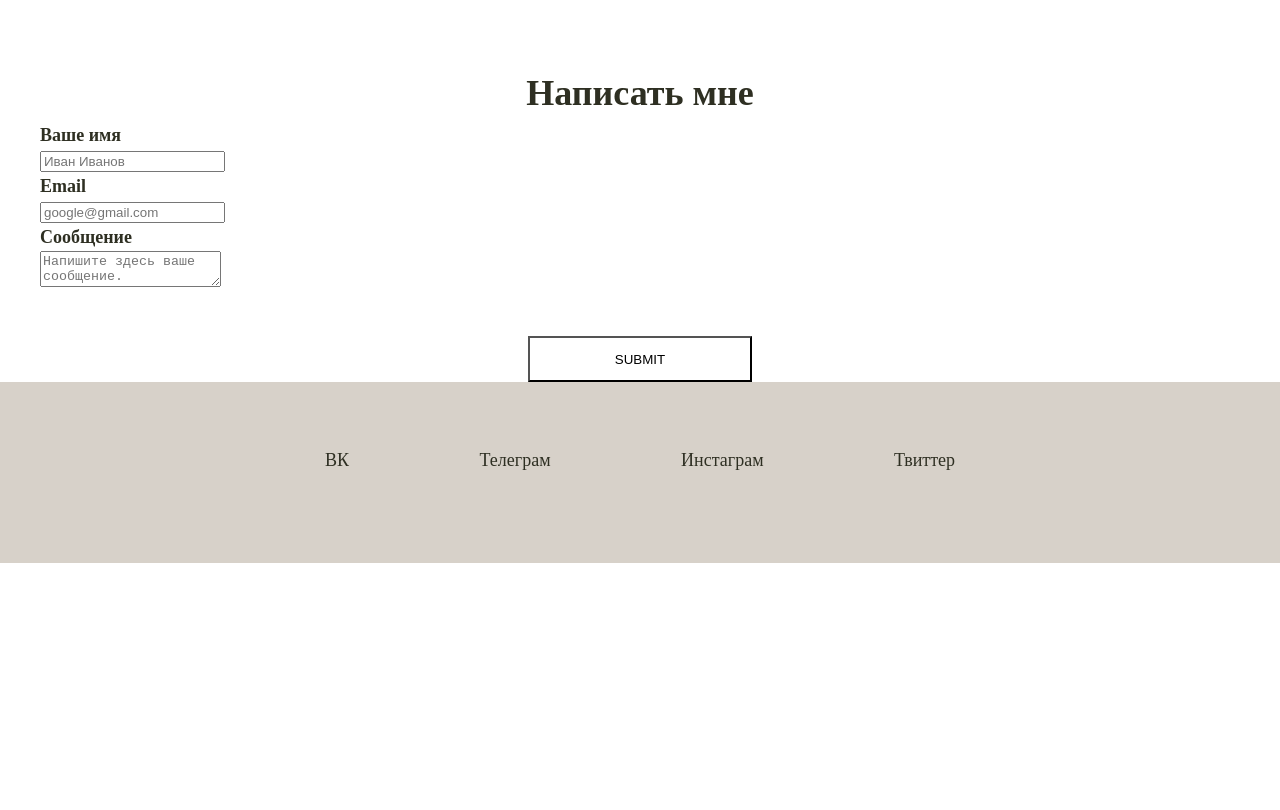
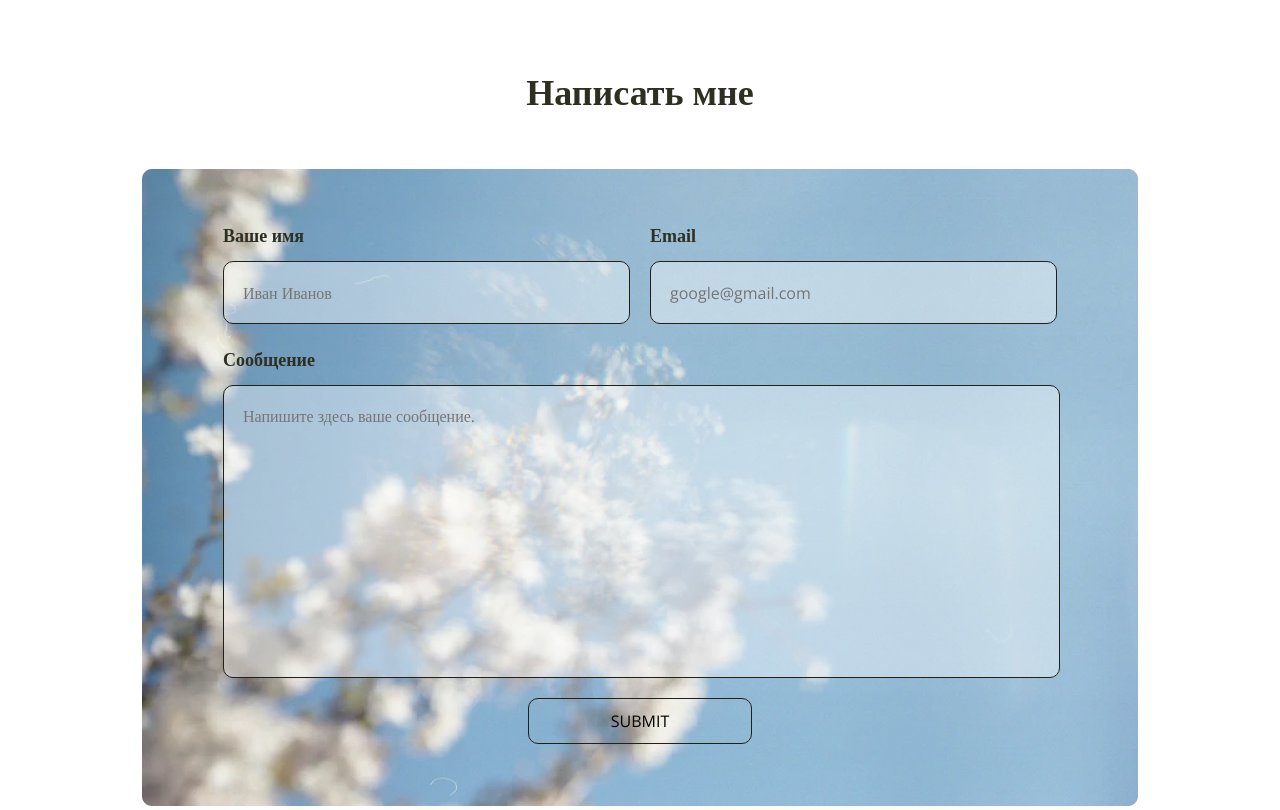
Before and after one commit to Alexeytyurin143/Alexeytyurin143.github.io, a plain HTML site: page HTMLAcademy/index.html in a window 1280 px wide. Shown: the part 3680-4490 px from the top of the page. Before the commit the page ends 4243 px from the top, so only its background shows below. Drawn offline with nearby package versions, Linux system fonts and the light colour scheme; a web font is replaced by a local one.

Commit message:
Update style.css

```diff
--- a/HTMLAcademy/style.css
+++ b/HTMLAcademy/style.css
@@ -344,7 +344,7 @@ blockquote::before {
 	text-align: center;
 }
 
-.form {
+.write_me_form {
 	background: url("images/form.jpg") no-repeat;
 	margin: 0 auto;
 	margin-top: 48px;
@@ -354,12 +354,12 @@ blockquote::before {
 	margin-bottom: 81px;
 }
 
-.form label {
+.write_me_form label {
 	position: absolute;
 }
 
-.form input,
-.form textarea {
+.write_me_form input,
+.write_me_form textarea {
 	background: rgba(255, 255, 255, 0.4);
 	border: 1px solid #202117;
 	border-radius: 10px;
@@ -371,13 +371,13 @@ blockquote::before {
 	padding: 19px;
 }
 
-.form textarea {
+.write_me_form textarea {
 	width: 837px;
 	height: 293px;
 	resize: none;
 }
 
-.form h4 {
+.write_me_form h4 {
 	margin-bottom: 11px;
 }
 
@@ -408,12 +408,15 @@ blockquote::before {
 	cursor: pointer;
 }
 
-.form .button {
+.write_me_form .button {
 	position: absolute;
 	top: 485px;
     left: 386px;
 }
 
+.warning {
+	color: red;
+}
 
 /* Footer */
 
```
